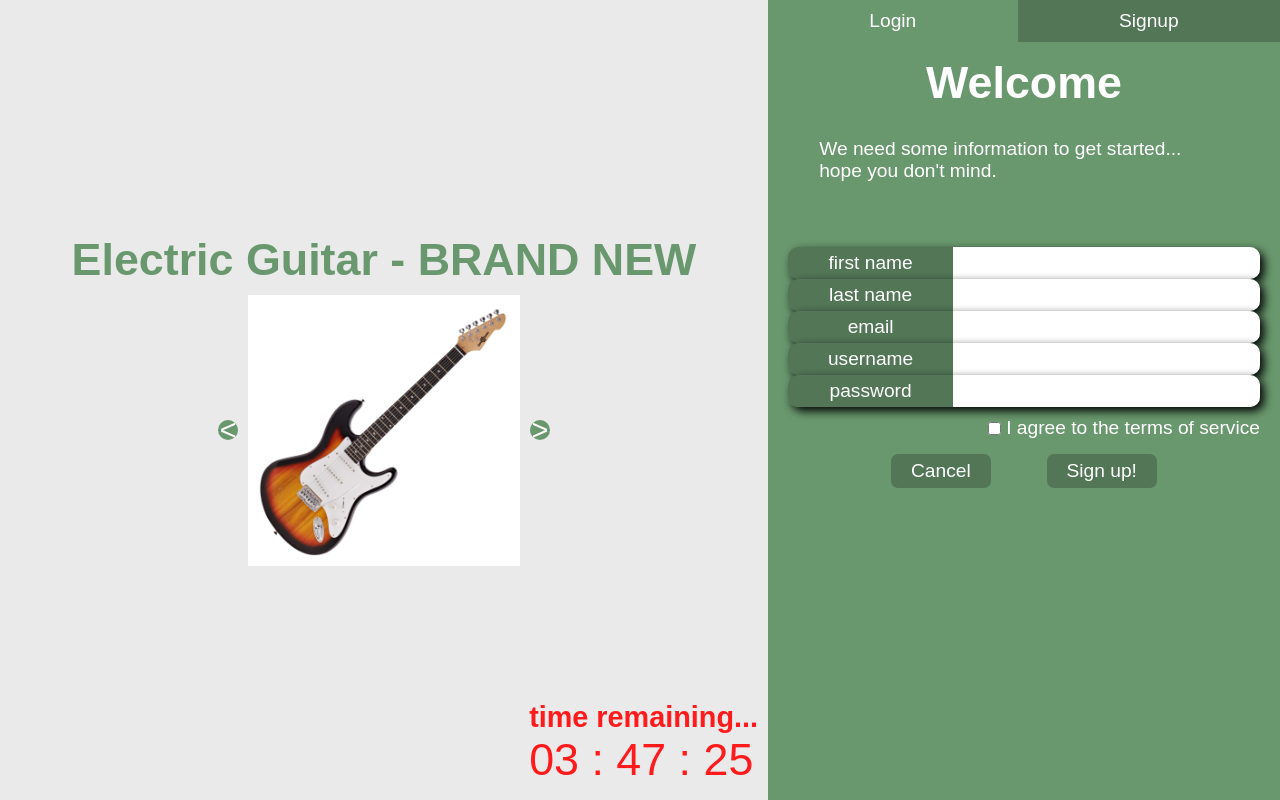
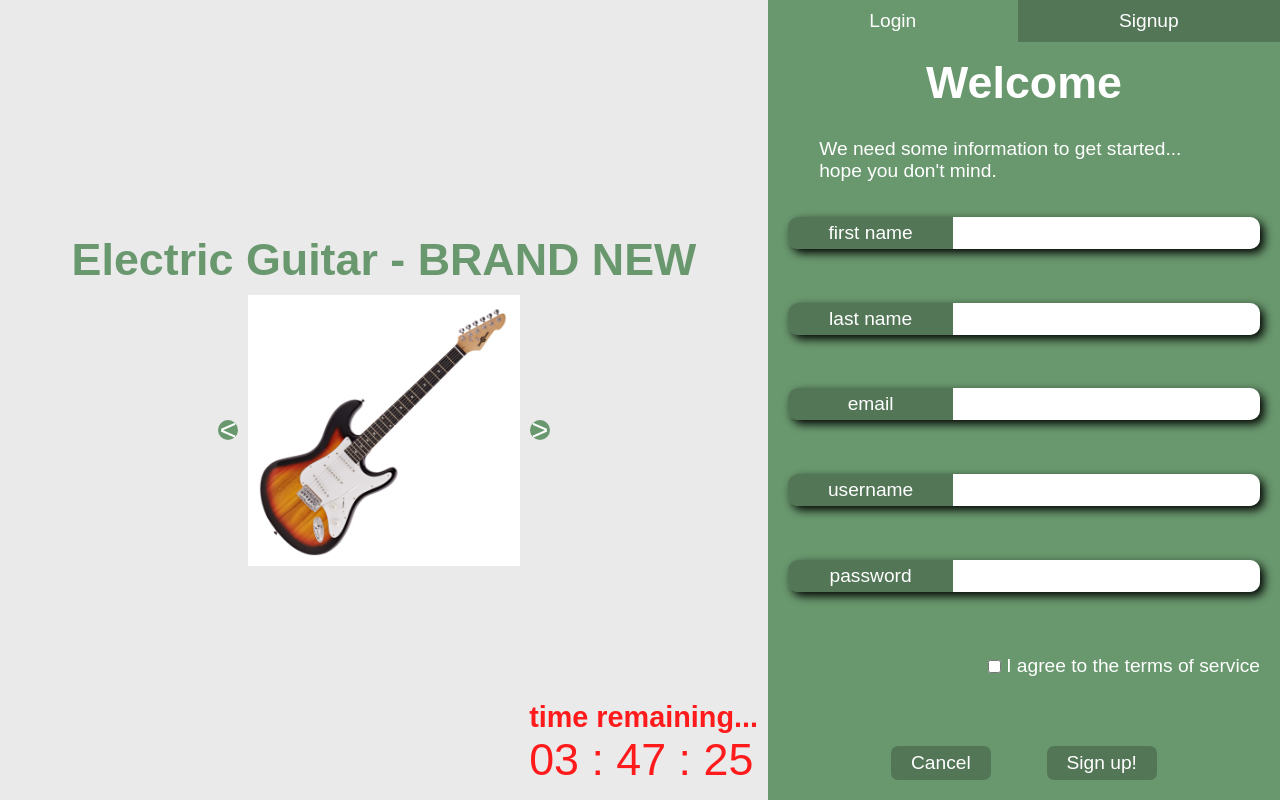
Before and after one commit to BW-silentAuction-1/silent-auction, a React (Create React App) app in the folder my_app/: page /signup in a window 1280 px wide. Built offline with nearby package versions, Linux system fonts and the light colour scheme.

Commit message:
Fixed signup form spacing

```diff
--- a/my_app/src/components/Signup.js
+++ b/my_app/src/components/Signup.js
@@ -1,5 +1,5 @@
 import React, { useState } from "react";
-import { NavLink } from "react-router-dom"
+import { NavLink } from "react-router-dom";
 import styled from "styled-components";
 
 import Styles from "../assets/Styles";
@@ -55,14 +55,14 @@ export default function Signup(props) {
         <StyledDiv>
           <h2>Welcome</h2>
           <p>We need some information to get started... hope you don't mind.</p>
-          <p className="errors">
-            {/* <div>{formErrors.fname}</div>
-                <div>{formErrors.lname}</div>
-                <div>{formErrors.uname}</div>
-                <div>{formErrors.email}</div>
-                <div>{formErrors.pass}</div>
-                <div>{formErrors.tos}</div> */}
-          </p>
+          {/* <p className="errors">
+            <div>{formErrors.fname}</div>
+            <div>{formErrors.lname}</div>
+            <div>{formErrors.uname}</div>
+            <div>{formErrors.email}</div>
+            <div>{formErrors.pass}</div>
+            <div>{formErrors.tos}</div>
+          </p> */}
           <form>
             <div>
               <label>first name</label>
@@ -145,6 +145,10 @@ export default function Signup(props) {
 }
 
 const StyledDiv = styled.div`
+  flex-grow: 1;
+  display: flex;
+  flex-flow: column nowrap;
+  justify-content: space-between;
   h2 {
     text-align: center;
     font-size: ${Styles.font.size.medLarge};
@@ -166,7 +170,6 @@ const StyledDiv = styled.div`
     justify-content: space-between;
 
     padding: 20px;
-
     label {
       font-size: ${Styles.font.size.small};
     }
```
